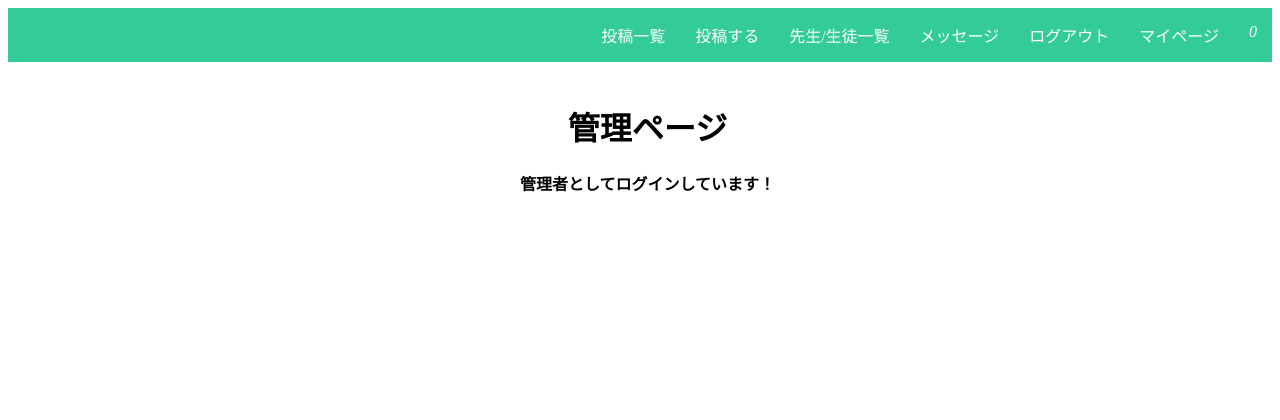
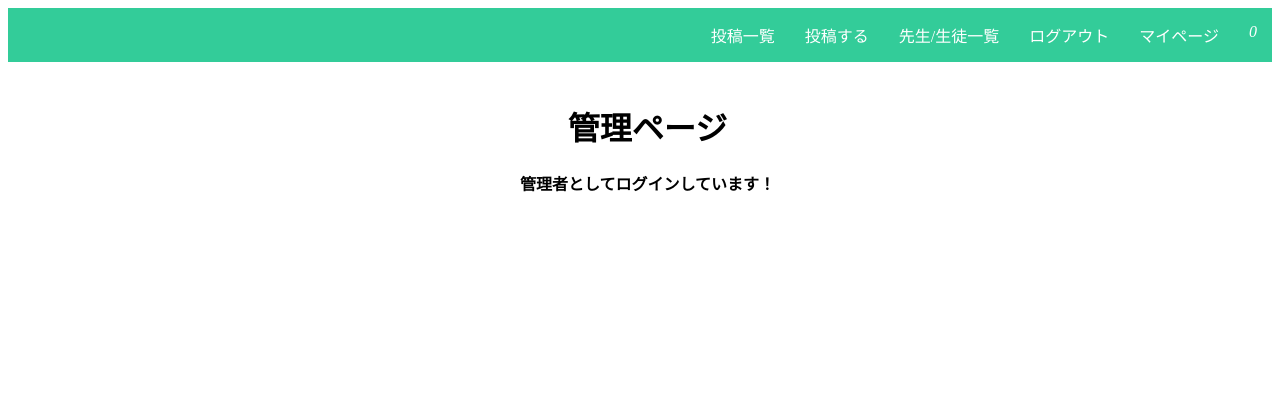
Before and after one commit to toshiike/exam04, a Rails app: page / in a window 1280 px wide. Shown: the top 420 px of the page. Run offline with Rails 7, Linux system fonts and the light colour scheme; the visitor is signed in with stand-in values (Sample User, id 1); data comes from the database, SQL or seed files in the repository; data that the repository does not hold is empty; style sheets or scripts are compiled from the project's sources; some libraries are stand-ins or nearby versions.

Commit message:
“modify”

```diff
--- a/app/models/message.rb
+++ b/app/models/message.rb
@@ -1,5 +1,5 @@
 class Message < ActiveRecord::Base
-  belongs_to :conversation, dependent: :destroy
+  belongs_to :conversation
   belongs_to :user
 
   validates_presence_of :body, :conversation_id, :user_id
--- a/app/views/layouts/application.html.erb
+++ b/app/views/layouts/application.html.erb
@@ -35,7 +35,6 @@
       <% end %></li>
       <li><%= link_to 'マイページ', edit_user_registration_path %></li>
       <li><%= link_to 'ログアウト', destroy_user_session_path, method: :delete %></li>
-      <li><%= link_to "メッセージ", conversations_path %></li>
       <% if current_user.admin?%>
         <li><%= link_to '先生/生徒一覧', users_path%></li>
       <% else %>
--- a/app/views/users/index.html.erb
+++ b/app/views/users/index.html.erb
@@ -14,7 +14,7 @@
         <%= profile_img(user) %>
         <% if user.id != current_user.id %>
           <li style="list-style: none">
-            <%= link_to '＊メッセージを送る＊', conversations_path(sender_id: current_user.id, recipient_id: user.id), method: 'post', class: 'btn btn-default'%>
+            <%= link_to '＊メッセージ＊', conversations_path(sender_id: current_user.id, recipient_id: user.id), method: 'post', class: 'btn btn-default'%>
           </li>
          <% end %>
       </div>
```
